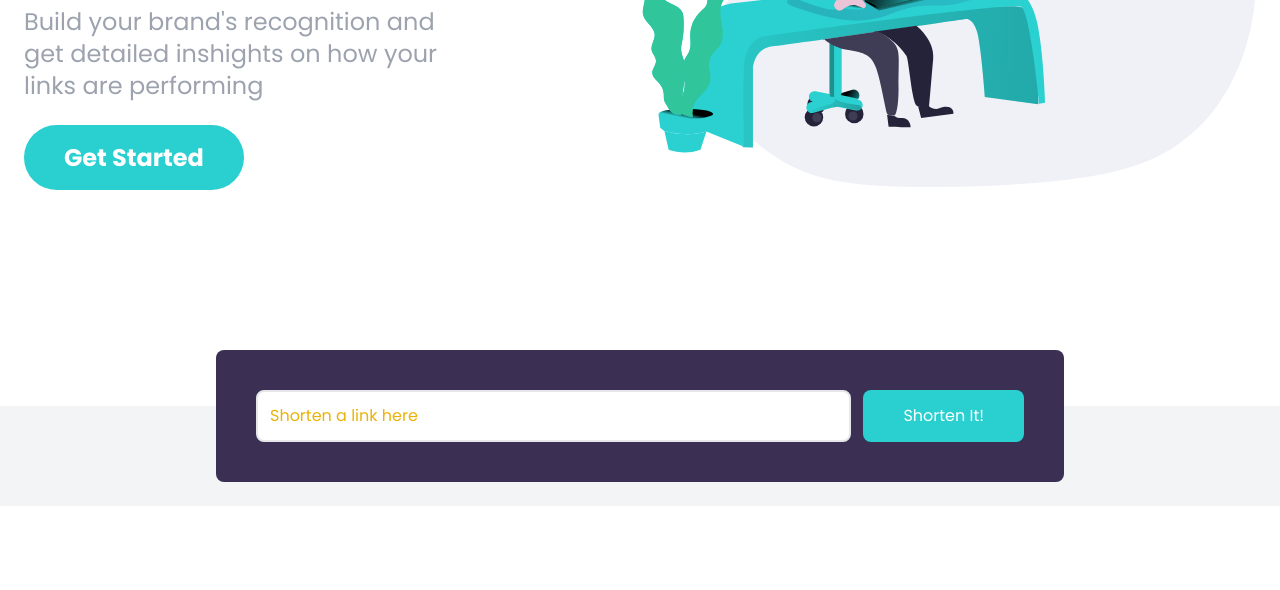
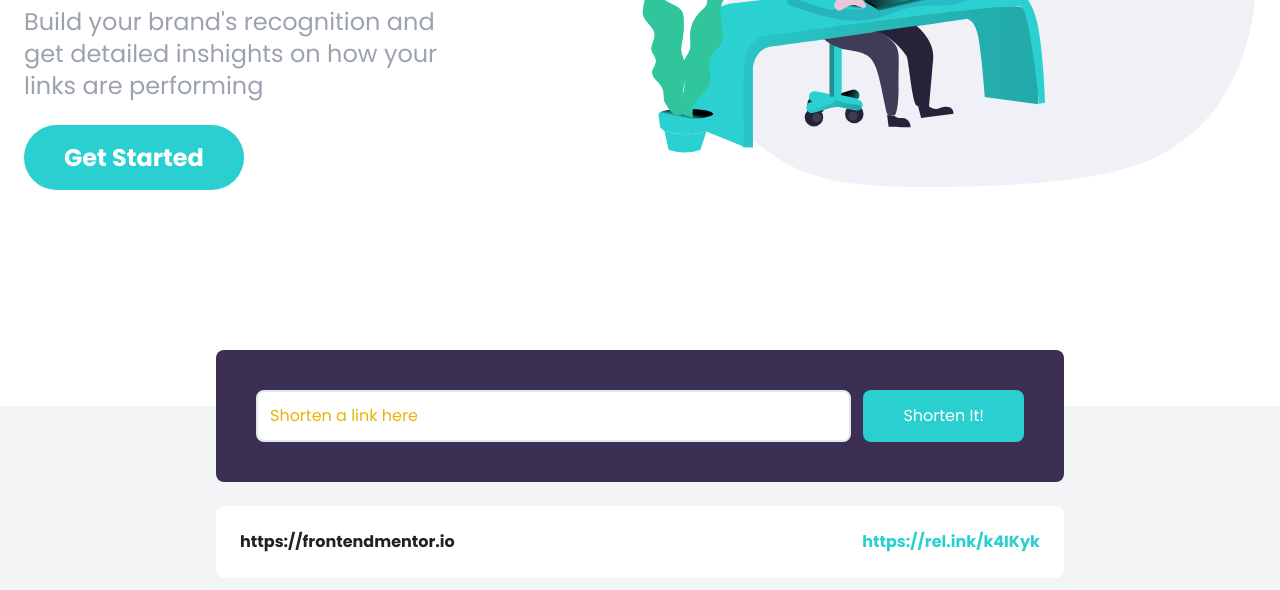
Before and after one commit to MuhammadTurkmen/Shortly, a website: page index.html in a window 1280 px wide. Shown: the part 338-928 px from the top of the page. Before the commit the page ends 844 px from the top, so only its background shows below. Drawn offline with Linux system fonts and the light colour scheme.

Commit message:
adding class

```diff
--- a/index.html
+++ b/index.html
@@ -109,6 +109,17 @@
         </form>
 
         <!-- Link 1 -->
+        <div
+          class="flex flex-col items-center justify-between w-full p-6 bg-white rounded-lg md:flex-row">
+          <p class="font-bold text-center text-veryDarkViolet md:text-left">
+            https://frontendmentor.io
+          </p>
+
+          <div
+            class="flex flex-col items-center justify-end flex-1 space-x-4 space-y-2 md:flex-row md:space-y-0">
+            <div class="font-bold text-cyan">https://rel.ink/k4IKyk</div>
+          </div>
+        </div>
       </div>
     </section>
   </body>
```
Also changed, not shown: css/style.css.
